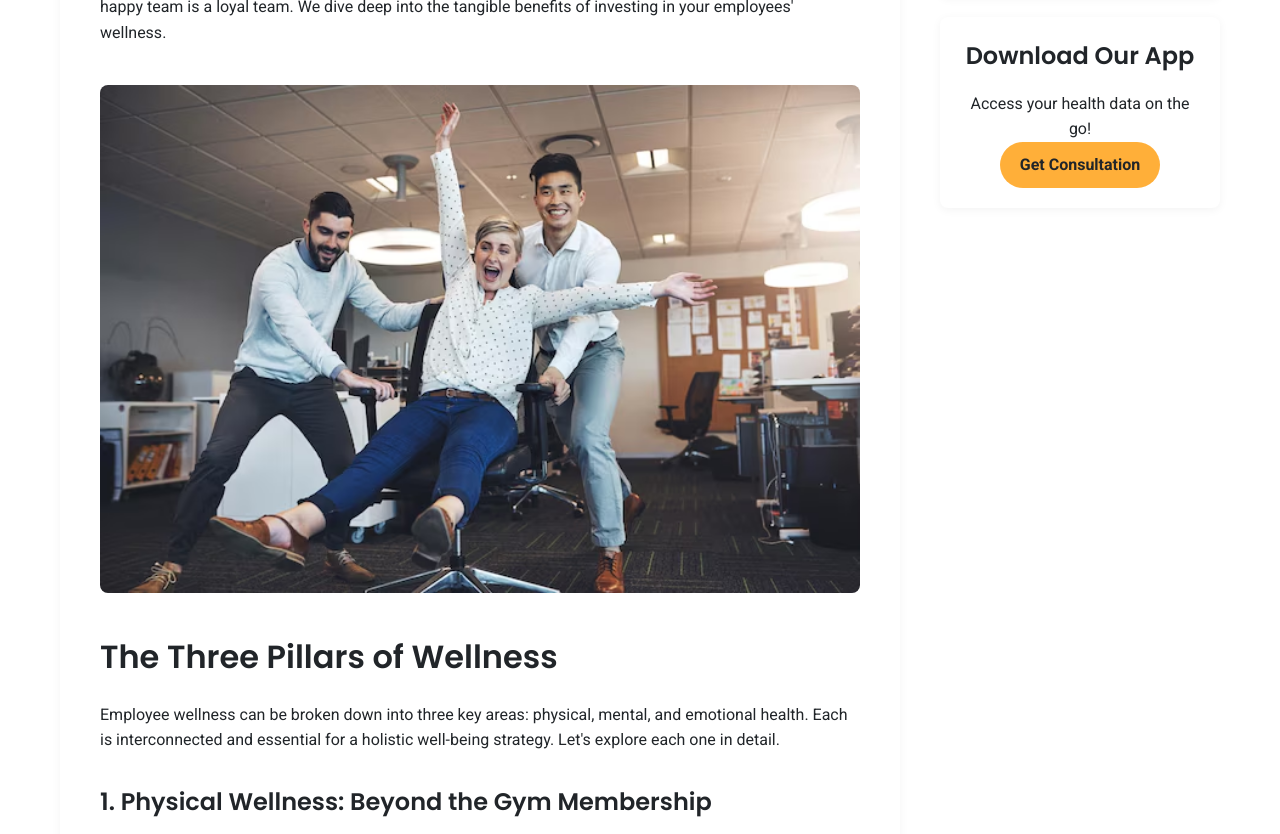
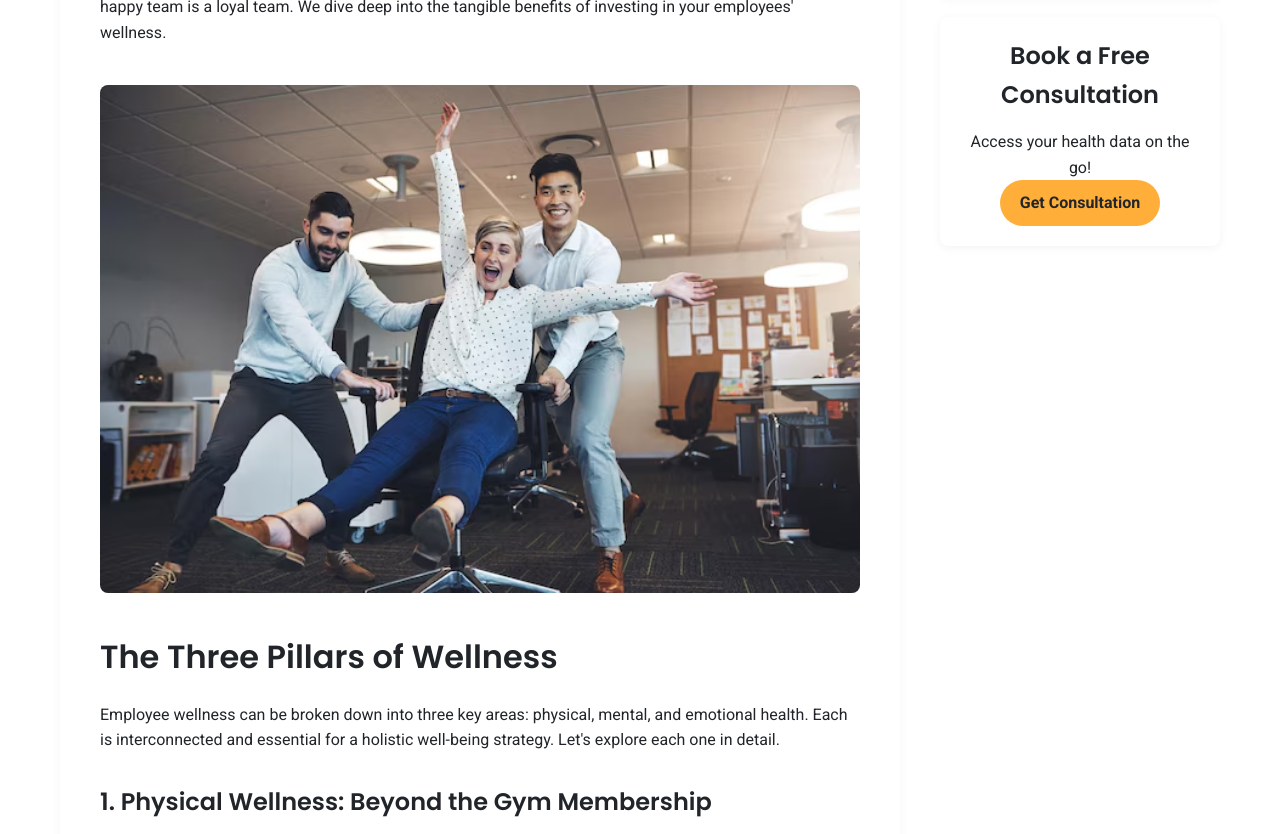
Before and after one commit to Nizcaresend/nizcare-blogs, a plain HTML site: page blogs/blog.html in a window 1280 px wide. Shown: the part 1260-2094 px from the top of the page. Drawn offline with Linux system fonts and the light colour scheme.

```diff
--- a/blogs/blog.html
+++ b/blogs/blog.html
@@ -113,7 +113,7 @@
                     </div>
                 </div>
                 <div class="widget cta-widget">
-                    <h3>Download Our App</h3>
+                    <h3>Book a Free Consultation</h3>
                     <p>Access your health data on the go!</p>
                     <a href="#" class="btn-cta">Get Consultation</a>
                 </div>
```
Also changed, not shown: blogs/blog2.html (+1 -1 lines), blogs/blog3.html (+1 -1 lines), blogs/blog4.html (+1 -1 lines).
